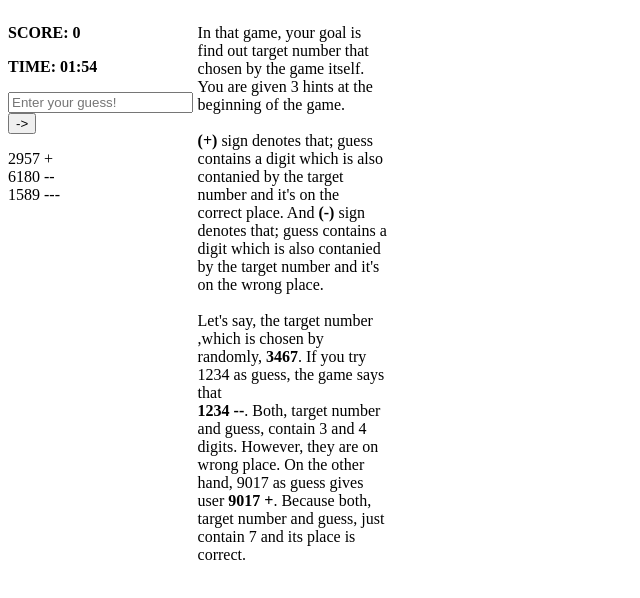
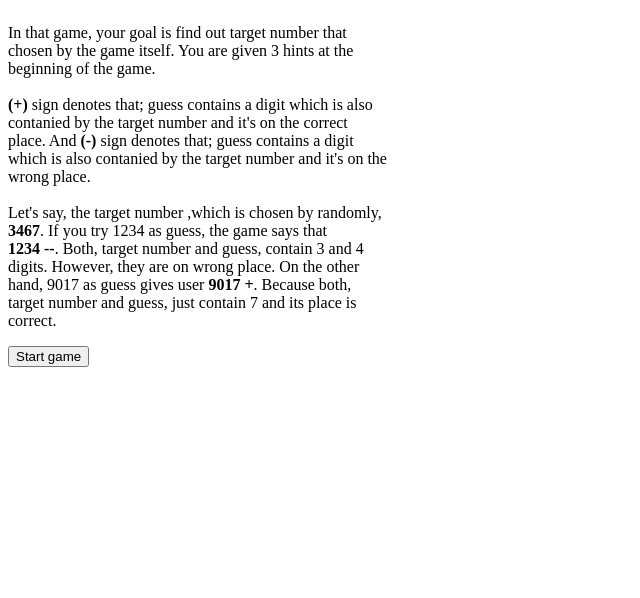
Before and after one commit to ekremdemirhan/guessTheNumber, a website: page index.html in a window 1280 px wide. Shown: the whole page, without its empty margins (0-640 px from the left). Drawn offline with Linux system fonts and the light colour scheme.

Commit message:
Page is changed. Game description comes before the game.

```diff
--- a/index.html
+++ b/index.html
@@ -8,7 +8,7 @@
 
         .column {
             float: left;
-            width: 15%;
+            width: 30%;
         }
 
         .row:after {
@@ -19,19 +19,20 @@
     </style>
 </head>
 
-<body onload="setupGame()">
+<body>
 <script type="text/javascript" src="./index.js"></script>
 
 
 <div class="row">
     <div class="column">
-        <p id="score" style="font-size:100%; font-weight: bolder"></p>
-        <p id="timer" style="font-size:100%; font-weight: bolder"></p>
-        <input id="userGuess" type="text" placeholder="Enter your guess!"/>
-        <input id="getUserGuess" type="button" onClick="getUserInput()" value="->"/>
+    </div><div class="column">
+    </div>
+    <div class="column" align="left">
+        <p id="score" hidden style="font-size:100%; font-weight: bolder"></p>
+        <p id="timer" hidden style="font-size:100%; font-weight: bolder"></p>
+        <input id="userGuess" hidden type="text" placeholder="Enter your guess!"/>
+        <input id="getUserGuess" hidden type="button" onClick="getUserInput()" value="->"/>
         <p id="guesses"></p>
-    </div>
-    <div class="column">
         <p id="gameDescription" style="font-size:100%;">In that game, your goal is find out target number that chosen by the game itself.
             You are given 3 hints at the beginning of the game.<br><br>
             <b>(+)</b> sign denotes that; guess contains a digit which is also contanied by the target number and it's on the correct place.
@@ -40,6 +41,7 @@
             Both, target number and guess, contain 3 and 4 digits. However, they are on wrong place. On the other hand, 9017 as guess gives user <b>9017 +</b>.
             Because both, target number and guess, just contain 7 and its place is correct.
         </p>
+        <input id="startGame" type="button" onClick="setupGame()" value="Start game"/>
     </div>
 </div>
 
--- a/index.js
+++ b/index.js
@@ -14,7 +14,11 @@ function setupGame() {
 
     document.getElementById("userGuess").hidden = false;
     document.getElementById("getUserGuess").hidden = false;
+    document.getElementById("score").hidden = false;
+    document.getElementById("timer").hidden = false;
     document.getElementById("newGame").hidden = true;
+    document.getElementById("gameDescription").hidden = true;
+    document.getElementById("startGame").hidden = true;
     document.getElementById("guesses").innerHTML = "";
     document.getElementById("score").innerHTML = "SCORE: " + score + "<br>";
     target = randomTarget();
```
